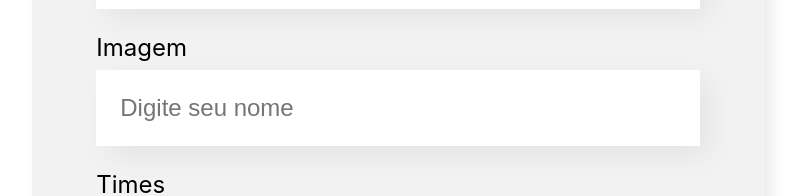
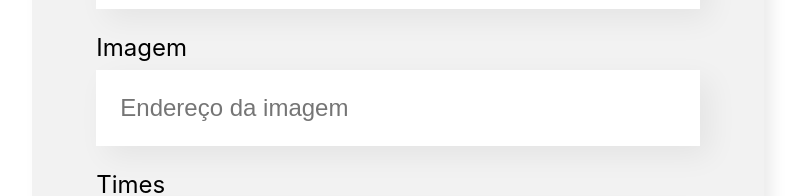
Before and after one commit to CelsoTaliatelli/react-organo-app, a React (Create React App) app: page / in a window 1280 px wide. Shown: the part 928-1124 px from the top of the page, without its empty margins (242-1042 px from the left). Built offline with nearby package versions, Linux system fonts and the light colour scheme.

Commit message:
controlando estado

```diff
--- a/src/componentes/CampoTexto/index.js
+++ b/src/componentes/CampoTexto/index.js
@@ -1,10 +1,22 @@
 import './CampoTexto.css';
 
 const CampoTexto = (props) => {
+
+
+    const aoDigitado = (evento) => {
+      props.aoAlterado(evento.target.value);
+    }
+
     return (
         <div className="campo-texto">
-            <label>{props.label}</label>
-            <input placeholder={props.placeholder} required={props.obrigatorio} />
+            <label for={props.label}>{props.label}</label>
+            <input
+                id={props.label}
+                value={props.valor}
+                onChange={aoDigitado}
+                placeholder={props.placeholder}
+                required={props.obrigatorio}
+                />
         </div>
     )
 }
--- a/src/componentes/Formulario/index.js
+++ b/src/componentes/Formulario/index.js
@@ -2,6 +2,7 @@ import CampoTexto from '../CampoTexto';
 import ListaSuspensa from '../ListaSuspensa';
 import Botao from '../Botao';
 import './Formulario.css';
+import { useState } from 'react';
 
 const Formulario = () => {
     const times =[
@@ -9,6 +10,11 @@ const Formulario = () => {
         'Data Science',
         'DevOps'
     ];
+
+    const [nome, setNome] = useState('');
+    const [cargo, setCargo] = useState('');
+    const [imagem, setImagem] = useState('');
+    const [time, setTime] = useState('');
 
 
     const aoSalvar = (evento) => {
@@ -19,10 +25,33 @@ const Formulario = () => {
         <section className='formulario'>
             <form onSubmit={aoSalvar}>
                 <h2>Preencha os dados para criar o card do colaborador</h2>
-                <CampoTexto obrigatorio={true} label="Nome" placeholder="Digite seu nome" />
-                <CampoTexto obrigatorio={true} label="Cargo" placeholder="Digite seu cargo" />
-                <CampoTexto label="Imagem" placeholder="Digite seu nome" />
-                <ListaSuspensa obrigatorio={true} label="Times" itens={times}/>
+                <CampoTexto
+                    obrigatorio={true}
+                    label="Nome"
+                    placeholder="Digite seu nome"
+                    valor={nome}
+                    aoAlterado={valor => setNome(valor)}
+                    />
+                <CampoTexto
+                    obrigatorio={true}
+                    label="Cargo"
+                    placeholder="Digite seu cargo"
+                    valor={cargo}
+                    aoAlterado={valor => setCargo(valor)}
+                    />
+                <CampoTexto
+                    label="Imagem"
+                    placeholder="Endereço da imagem"
+                    valor={imagem}
+                    aoAlterado={valor => setImagem(valor)}
+                    />
+                <ListaSuspensa
+                obrigatorio={true}
+                label="Times"
+                itens={times}
+                valor={time}
+                aoAlterado={valor => setTime(valor)}
+                />
                 <Botao>Criar Card</Botao>
             </form>
         </section>
--- a/src/componentes/ListaSuspensa/index.js
+++ b/src/componentes/ListaSuspensa/index.js
@@ -3,8 +3,8 @@ import './ListaSuspensa.css';
 const ListaSuspensa = (props) => {
     return (
         <div className='lista-suspensa'>
-            <label>{props.label}</label>
-            <select required={props.obrigatorio} >
+            <label for={props.label}>{props.label}</label>
+            <select onChange={evento => props.AoAlterado(evento.target.value)} required={props.obrigatorio} id={props.label}>
                 {props.itens.map(item => <option key={item}>{item}</option>)}
             </select>
         </div>
```
